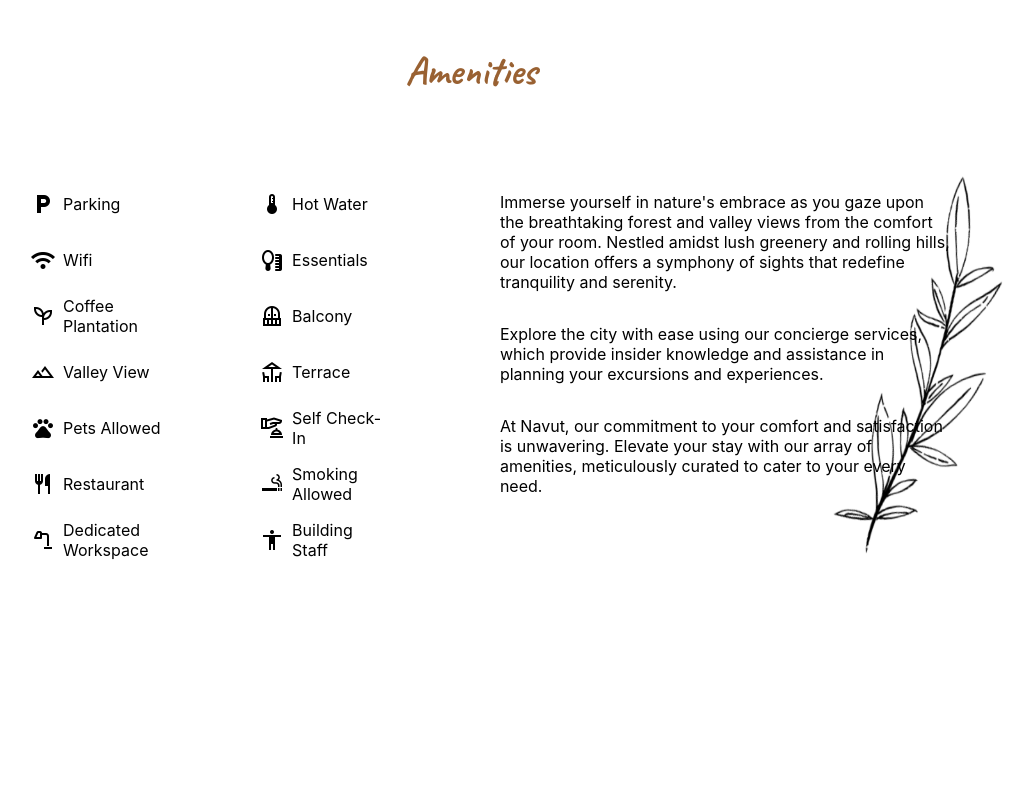
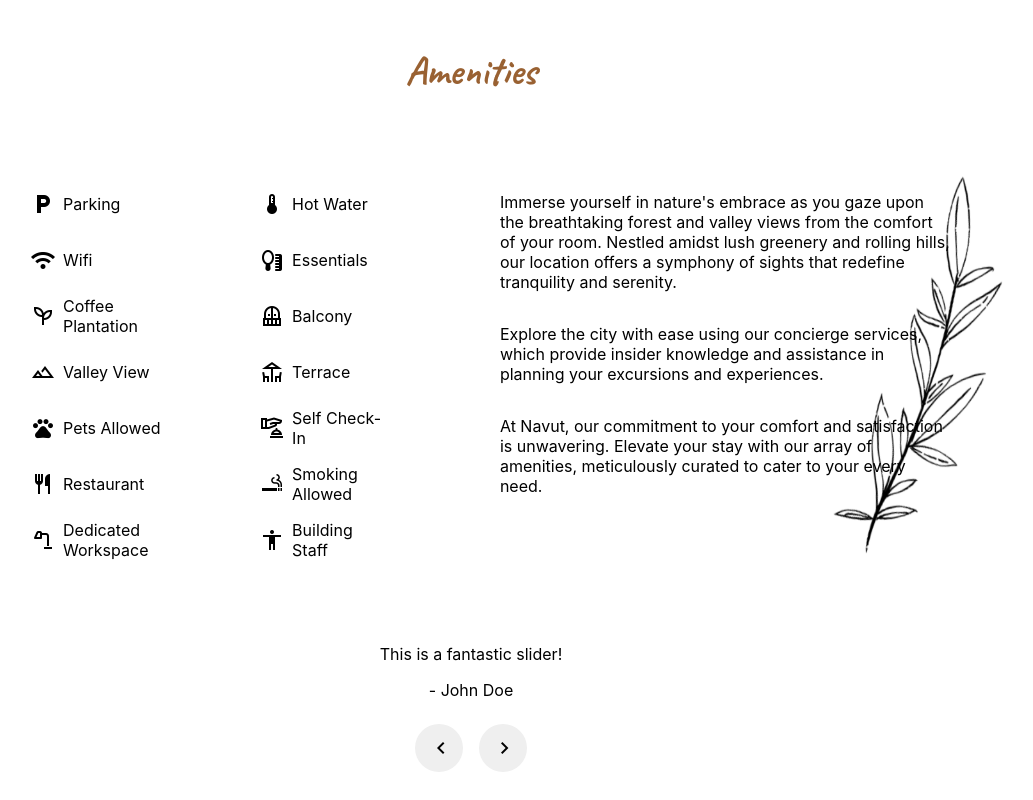
Before and after one commit to styp3r/navut, a React (Create React App) app: page / in a window 1280 px wide. Shown: the part 1354-2154 px from the top of the page, without its empty margins (169-1202 px from the left). Before the commit the page ends 1970 px from the top, so only its background shows below. Built offline with nearby package versions, Linux system fonts and the light colour scheme.

Commit message:
Creates a testimonial section with buttons to view each review

```diff
--- a/src/App.css
+++ b/src/App.css
@@ -238,3 +238,40 @@ html{
   height: 30rem;
   z-index: -1;
 }
+
+.testimonial-slider {
+  display: flex;
+  justify-content: center;
+  align-items: center;
+  flex-direction: column;
+  text-align: center;
+  margin: 20px;
+}
+
+.testimonial {
+  max-width: 80%;
+  opacity: 1;
+  transition: opacity 0.5s ease-in-out;
+}
+
+.hidden {
+  opacity: 0;
+}
+
+.slideBtns{
+  display: flex;
+}
+
+.prevBtn, .nextBtn{
+  width: 3rem;
+  height: 3rem;
+  margin: 0.5rem;
+  border: none;
+  cursor: pointer;
+  border-radius: 100%;
+}
+
+.prevBtn:active, .nextBtn:active{
+  background-color: #f9d4b5;
+  color: #ffffff;
+}
--- a/src/components/LandingPage.js
+++ b/src/components/LandingPage.js
@@ -3,6 +3,7 @@ import Navbar from './Navbar'
 import Hero from './Hero'
 import Gallery from './Gallery'
 import PropertyInfo from './PropertyInfo'
+import TestimonialSlider from './TestimonialSlider'
 import SquareLogo from '../images/navut_logo_square.jpg'
 
 const LandingPage = () => {
@@ -13,6 +14,7 @@ const LandingPage = () => {
             <Hero />
             <Gallery />
             <PropertyInfo />
+            <TestimonialSlider />
         </div>
     )
 }
--- a/src/components/PropertyInfo.js
+++ b/src/components/PropertyInfo.js
@@ -29,7 +29,7 @@ const PropertyInfo = () => {
                 </div>
 
                 <div className="amenContent">
-                    <img className="leaf3Img" src={Leaf3}></img>
+                    <img alt = "leaf decoration" className="leaf3Img" src={Leaf3}></img>
                     <p style={{ margin: '3.5rem 10rem 2rem 0', textAlign: 'left' }}>Immerse yourself in nature's embrace as you gaze upon the breathtaking forest and valley views from the comfort of your room. Nestled amidst lush greenery and rolling hills, our location offers a symphony of sights that redefine tranquility and serenity.</p>
                     <p style={{ margin: '0 10rem 0 0', textAlign: 'left' }}>Explore the city with ease using our concierge services, which provide insider knowledge and assistance in planning your excursions and experiences.</p>
                     <p style={{ margin: '2rem 10rem 2rem 0', textAlign: 'left' }}>At Navut, our commitment to your comfort and satisfaction is unwavering. Elevate your stay with our array of amenities, meticulously curated to cater to your every need.</p>
--- /dev/null
+++ b/src/components/Reviews.js
@@ -0,0 +1,15 @@
+const testimonials = [
+    {
+      id: 1,
+      name: 'John Doe',
+      text: 'This is a fantastic slider!',
+    },
+    {
+      id: 2,
+      name: 'Jane Smith',
+      text: 'I love the design and functionality.',
+    },
+    // Add more testimonials as needed
+  ];
+
+  export default testimonials;
--- /dev/null
+++ b/src/components/TestimonialSlider.js
@@ -0,0 +1,41 @@
+import React, { useState } from 'react';
+import Reviews from './Reviews'
+
+const TestimonialSlider = () => {
+
+  const [currentSlide, setCurrentSlide] = useState(0);
+  const [hideTestimonial, setHideTestimonial] = useState(false);
+
+  const prevSlide = () => {
+    setHideTestimonial(true);
+    setTimeout(() => {
+      const newIndex = (currentSlide - 1 + Reviews.length) % Reviews.length;
+      setCurrentSlide(newIndex);
+      setHideTestimonial(false);
+    }, 500); // Ensure this matches the transition duration in CSS
+  };
+
+  const nextSlide = () => {
+    setHideTestimonial(true);
+    setTimeout(() => {
+      const newIndex = (currentSlide + 1) % Reviews.length;
+      setCurrentSlide(newIndex);
+      setHideTestimonial(false);
+    }, 500); // Ensure this matches the transition duration in CSS
+  };
+
+  return (
+    <div className="testimonial-slider">
+      <div className={`testimonial ${hideTestimonial ? 'hidden' : ''}`}>
+        <p className="testimonial-text">{Reviews[currentSlide].text}</p>
+        <p className="testimonial-name">- {Reviews[currentSlide].name}</p>
+      </div>
+      <div className = "slideBtns">
+      <button className = "prevBtn" onClick={prevSlide}><span class="material-symbols-outlined">chevron_left</span></button>
+      <button className = "nextBtn" onClick={nextSlide}><span class="material-symbols-outlined">chevron_right</span></button>
+      </div>
+    </div>
+  );
+};
+
+export default TestimonialSlider;
```
